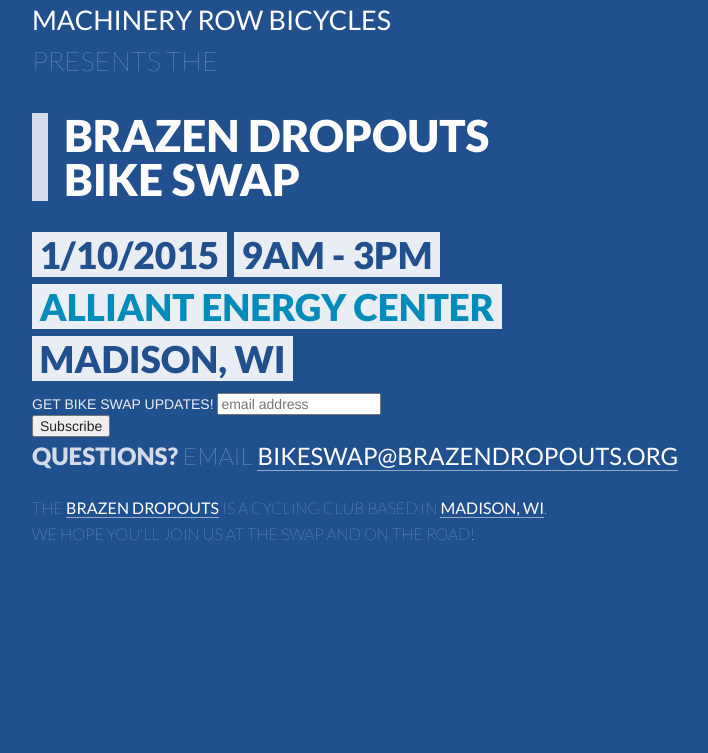
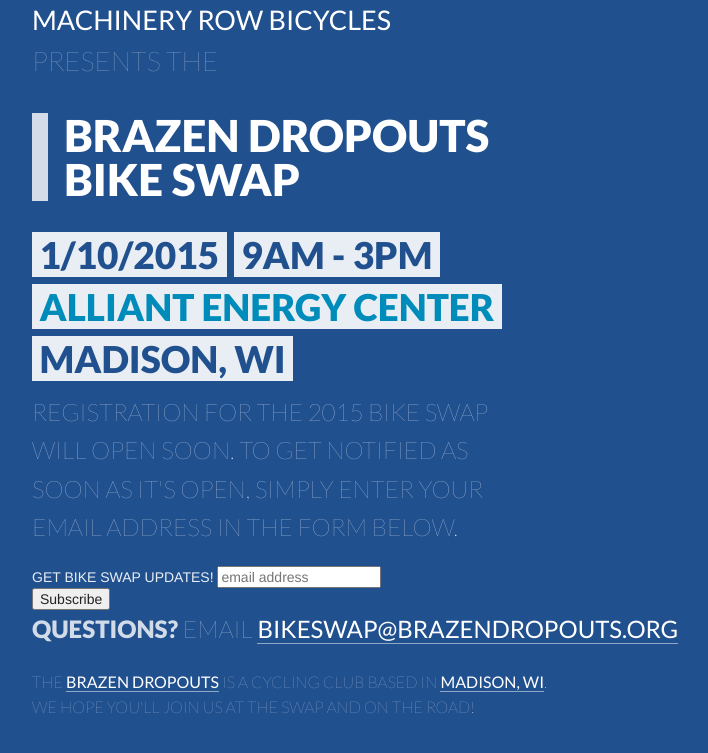
Before and after one commit to brazendropouts/bdbikeswap.com, a Jekyll site: the page built from index.html, in a window 1280 px wide. Shown: the top 753 px of the page, without its empty margins (123-831 px from the left). Built offline with Jekyll 4.4.1, drawn with Linux system fonts in a browser that asks for light colours; comment, search, counter and statistics services are not loaded.

Commit message:
Implore folks to sign up to be notified

```diff
--- a/index.html
+++ b/index.html
@@ -41,6 +41,11 @@ layout: default
           <span class="phrase">Madison, WI</span>
         </h2>
       </div>
+    </div>
+  </div>
+  <div class="row">
+    <div class="large-6 columns overview punchy">
+      <p>Registration for the 2015 Bike Swap will open soon. To get notified as soon as it's open, simply enter your email address in the form below.</p>
     </div>
   </div>
   <div class="row">
```
